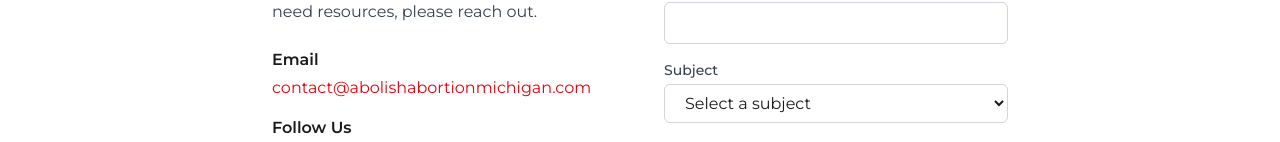
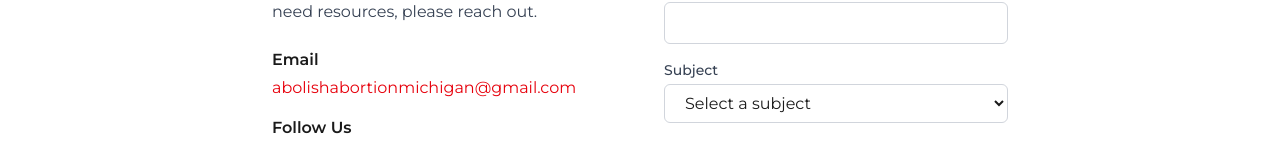
Before and after one commit to abolishabortionmichigan/Abolish-Abortion-Michigan-Website, a Next.js app: page /contact in a window 1280 px wide. Shown: the part 615-757 px from the top of the page. Built offline with nearby package versions, Linux system fonts and the light colour scheme; no server answers.

Commit message:
Update contact page email to abolishabortionmichigan@gmail.com

```diff
--- a/app/contact/page.tsx
+++ b/app/contact/page.tsx
@@ -82,8 +82,8 @@ export default function ContactPage() {
               <div className="space-y-4">
                 <div>
                   <h3 className="font-semibold mb-1">Email</h3>
-                  <a href="mailto:contact@abolishabortionmichigan.com" className="text-red-600 hover:text-red-700">
-                    contact@abolishabortionmichigan.com
+                  <a href="mailto:abolishabortionmichigan@gmail.com" className="text-red-600 hover:text-red-700">
+                    abolishabortionmichigan@gmail.com
                   </a>
                 </div>
 
```
